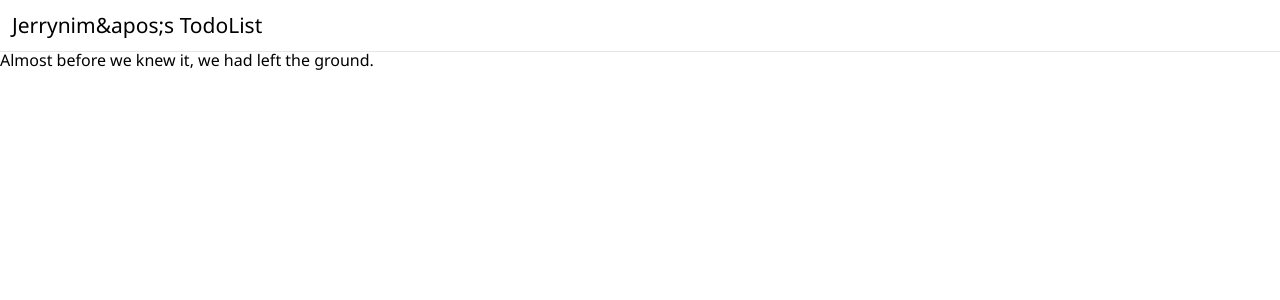
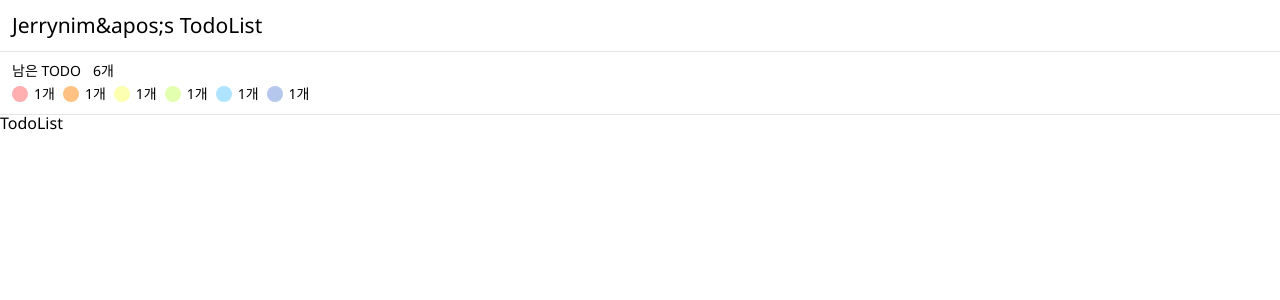
Before and after one commit to byeonghooni/next-todo, a Next.js app: page / in a window 1280 px wide. Shown: the top 300 px of the page. Built offline with nearby package versions, Linux system fonts and the light colour scheme.

Commit message:
feat(Header) update Header Component

```diff
--- /dev/null
+++ b/components/TodoList.tsx
@@ -0,0 +1,112 @@
+import React, { useMemo } from 'react';
+import styled from 'styled-components';
+
+import palette from '../styles/palette';
+import { TodoType } from '../types/todo';
+
+const Container = styled.div`
+	width: 100%;
+
+	.todo-list-header {
+		padding: 12px;
+		position: relative;
+		border-bottom: 1px solid ${palette.gray};
+
+		.todo-list-last-todo {
+			font-size: 14px;
+			margin: 0 0 8px;
+			span {
+				margin-left: 12px;
+			}
+		}
+
+		.todo-list-header-colors {
+			display: flex;
+
+			.todo-list-header-color-num {
+				display: flex;
+				margin-right: 8px;
+
+				.todo-list-header-round-color {
+					width: 16px;
+					height: 16px;
+					border-radius: 50%;
+				}
+
+				p {
+					font-size: 14px;
+					line-height: 16px;
+					margin: 0;
+					margin-left: 6px;
+				}
+			}
+
+			.bg-blue {
+				background-color: ${palette.blue};
+			}
+			.bg-green {
+				background-color: ${palette.green};
+			}
+			.bg-navy {
+				background-color: ${palette.navy};
+			}
+			.bg-orange {
+				background-color: ${palette.orange};
+			}
+			.bg-red {
+				background-color: ${palette.red};
+			}
+			.bg-yellow {
+				background-color: ${palette.yellow};
+			}
+		}
+	}
+`;
+
+interface IProps {
+	todos: TodoType[];
+}
+
+type ObjectIndexType = {
+	[key: string]: number | undefined;
+};
+
+const TodoList: React.FC<IProps> = ({ todos }) => {
+	const todoColorNums = useMemo(() => {
+		const colors: ObjectIndexType = {};
+		todos.forEach(({ color }) => {
+			const value = colors[color];
+
+			if (!value) {
+				colors[`${color}`] = 1;
+			} else {
+				colors[`${color}`] = value + 1;
+			}
+		});
+
+		return colors;
+	}, [todos]);
+
+	return (
+		<Container>
+			<div className='todo-list-header'>
+				<p className='todo-list-last-todo'>
+					남은 TODO<span>{todos.length}개</span>
+				</p>
+				<div className='todo-list-header-colors'>
+					{Object.keys(todoColorNums).map((color, index) => (
+						<div className='todo-list-header-color-num' key={index}>
+							<div
+								className={`todo-list-header-round-color bg-${color}`}
+							/>
+							<p>{todoColorNums[color]}개</p>
+						</div>
+					))}
+				</div>
+			</div>
+			<h1>TodoList</h1>
+		</Container>
+	);
+};
+
+export default TodoList;
--- a/pages/index.tsx
+++ b/pages/index.tsx
@@ -1,12 +1,49 @@
+import React from 'react';
 import { NextPage } from 'next';
-import styled from 'styled-components';
+import TodoList from '../components/TodoList';
+import { TodoType } from '../types/todo';
 
-const Container = styled.div`
-	font-style: italic;
-`;
+const todos: TodoType[] = [
+	{
+		id: 1,
+		text: '마트 가서 장보기',
+		color: 'red',
+		checked: false,
+	},
+	{
+		id: 2,
+		text: '수학 숙제하기',
+		color: 'orange',
+		checked: false,
+	},
+	{
+		id: 3,
+		text: '코딩하기',
+		color: 'yellow',
+		checked: true,
+	},
+	{
+		id: 4,
+		text: '넥스트 공부하기',
+		color: 'green',
+		checked: true,
+	},
+	{
+		id: 5,
+		text: '요리 연습하기',
+		color: 'blue',
+		checked: false,
+	},
+	{
+		id: 6,
+		text: '분리수거 하기',
+		color: 'navy',
+		checked: false,
+	},
+];
 
 const index: NextPage = () => {
-	return <div>Almost before we knew it, we had left the ground.</div>;
+	return <TodoList todos={todos} />;
 };
 
 export default index;
--- /dev/null
+++ b/types/todo.d.ts
@@ -0,0 +1,6 @@
+export type TodoType = {
+	id: number;
+	text: string;
+	color: 'red' | 'orange' | 'yellow' | 'green' | 'blue' | 'navy';
+	checked: boolean;
+};
```
Also changed, not shown: .eslintrc.js.
